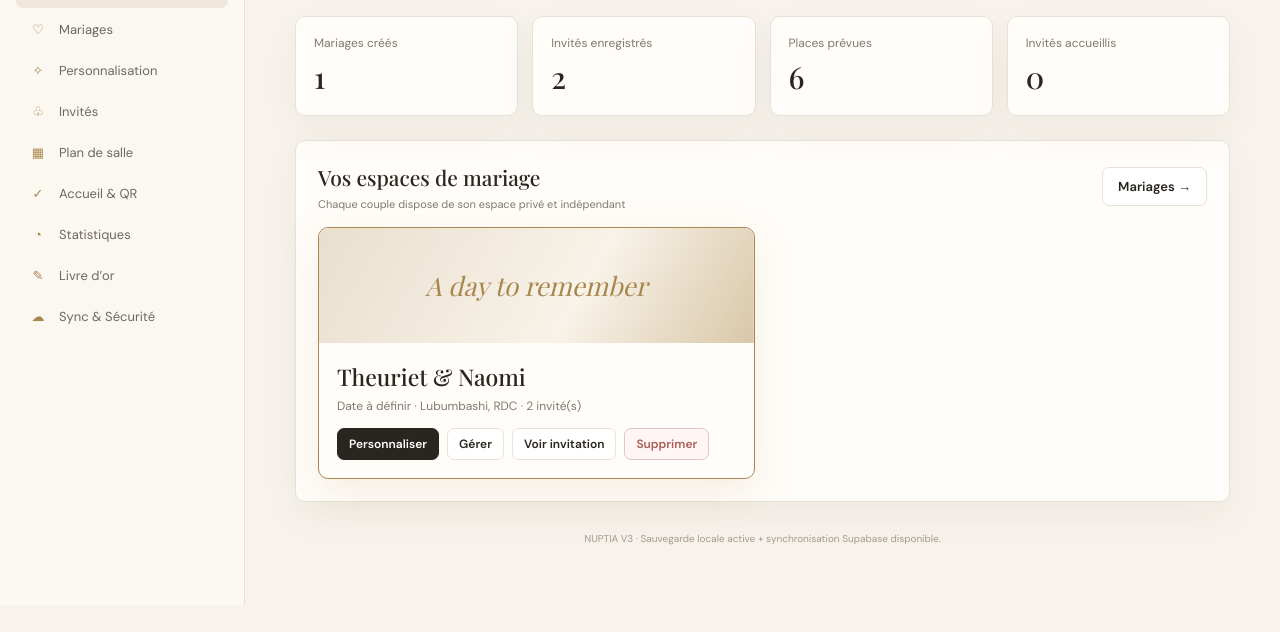
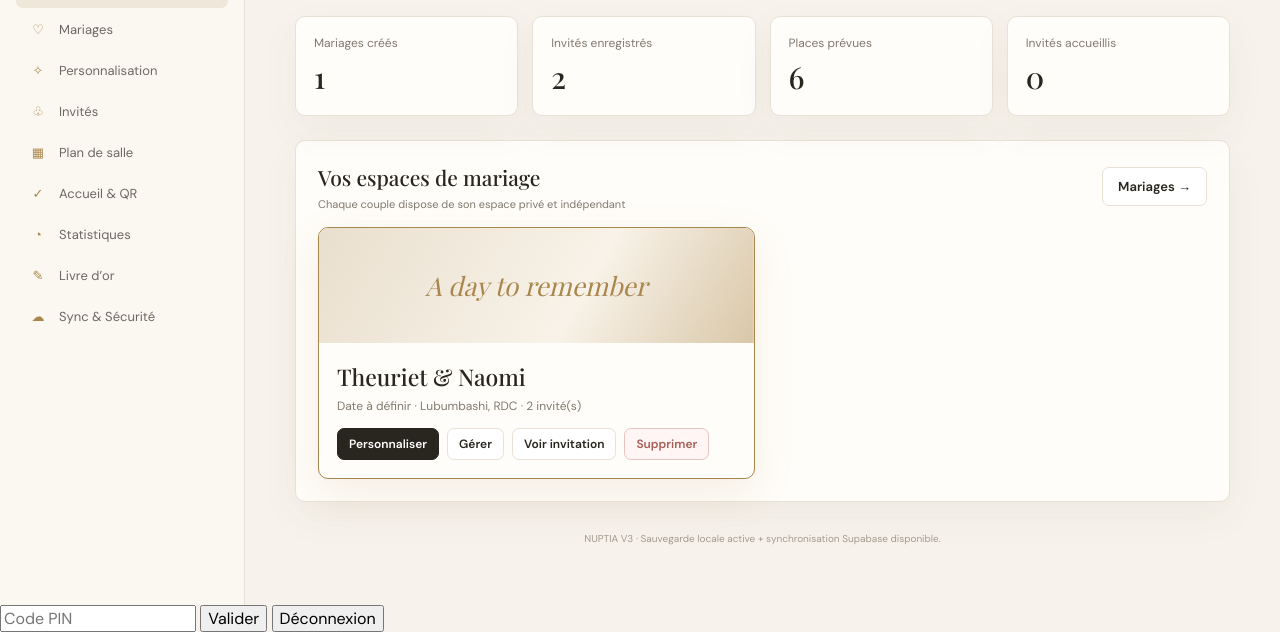
Before and after one commit to Theuriet/nuptia, a plain HTML site: page index.html in a window 1280 px wide. Shown: the part 242-874 px from the top of the page. Before the commit the page ends 847 px from the top, so only its background shows below. Drawn offline with nearby package versions, Linux system fonts and the light colour scheme; a script that the page names is missing.

Commit message:
Update index.html

```diff
--- a/index.html
+++ b/index.html
@@ -1616,4 +1616,10 @@ render(location.hash.slice(1) || 'overview');
 </script>
   <script type="module" src="./nuptia-app.js"></script>
 </body>
+  <div id="role-bar">
+  <input id="role-code-input" type="password" placeholder="Code PIN" />
+  <button id="role-login-btn" type="button">Valider</button>
+  <button id="role-logout-btn" type="button">Déconnexion</button>
+  <span id="role-status"></span>
+</div>
 </html>
```
